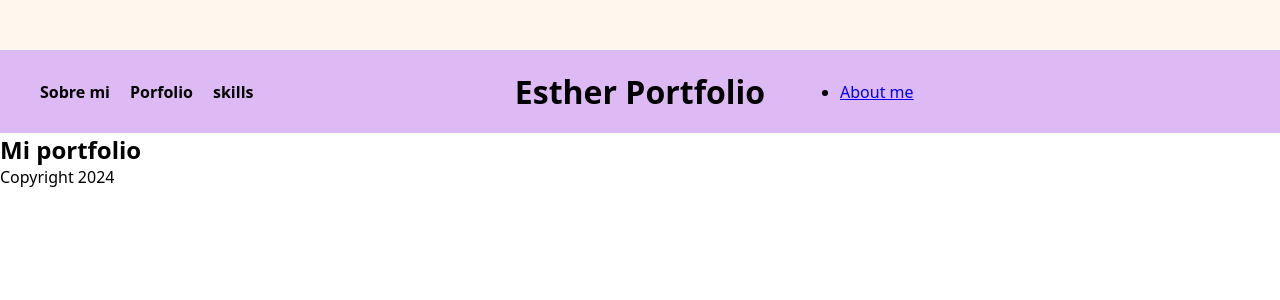
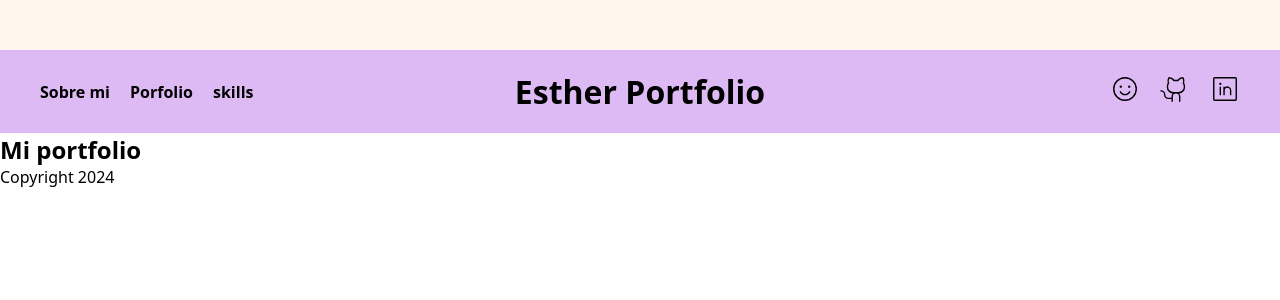
Before and after one commit to estherquiros/esther-portfolio, a React (Vite) app: page / in a window 1280 px wide. Shown: the top 300 px of the page. Built offline with nearby package versions, Linux system fonts and the light colour scheme; a web font is replaced by a local one.

Commit message:
add links info

```diff
--- a/package.json
+++ b/package.json
@@ -11,7 +11,8 @@
   },
   "dependencies": {
     "react": "^19.2.0",
-    "react-dom": "^19.2.0"
+    "react-dom": "^19.2.0",
+    "react-icons": "^5.5.0"
   },
   "devDependencies": {
     "@eslint/js": "^9.39.1",
--- a/src/components/header/Header.jsx
+++ b/src/components/header/Header.jsx
@@ -1,4 +1,9 @@
 import "./Header.scss";
+import {
+  PiGithubLogoLight,
+  PiSmileyLight,
+  PiLinkedinLogoLight,
+} from "react-icons/pi";
 
 export const Header = () => {
   return (
@@ -26,7 +31,29 @@
         <h1 className="header__title">Esther Portfolio</h1>
         <ul className="header__links">
           <li>
-            <a href="about">About me</a>
+            <a className="link" href="mailto:estherbequiros@gmail.com">
+              <PiSmileyLight size={30} />
+            </a>
+          </li>
+          <li>
+            <a
+              className="link"
+              target="_blank"
+              rel="noopener noreferrer"
+              href="https://github.com/estherquiros"
+            >
+              <PiGithubLogoLight size={30} />
+            </a>
+          </li>
+          <li>
+            <a
+              className="link"
+              target="_blank"
+              rel="noopener noreferrer"
+              href="https://www.linkedin.com/in/esther-quir%C3%B3s/"
+            >
+              <PiLinkedinLogoLight size={30} />
+            </a>
           </li>
         </ul>
       </div>
--- a/src/components/header/Header.scss
+++ b/src/components/header/Header.scss
@@ -26,4 +26,11 @@
   &__title {
     text-align: center;
   }
+  &__links {
+    display: flex;
+    justify-content: flex-end;
+    gap: 20px;
+    list-style: none;
+    color: black;
+  }
 }
```
Also changed, not shown: 1 other file (tests, documents, lock files or other folders).
